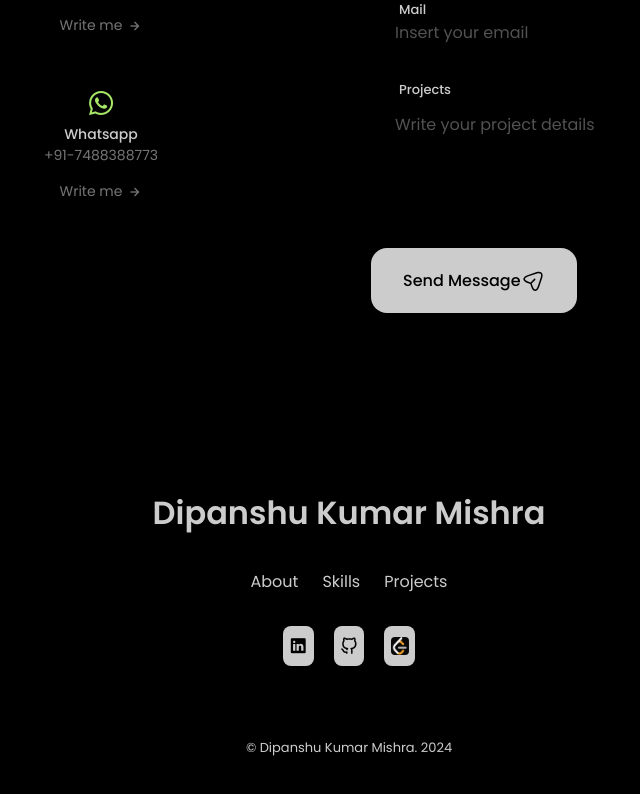
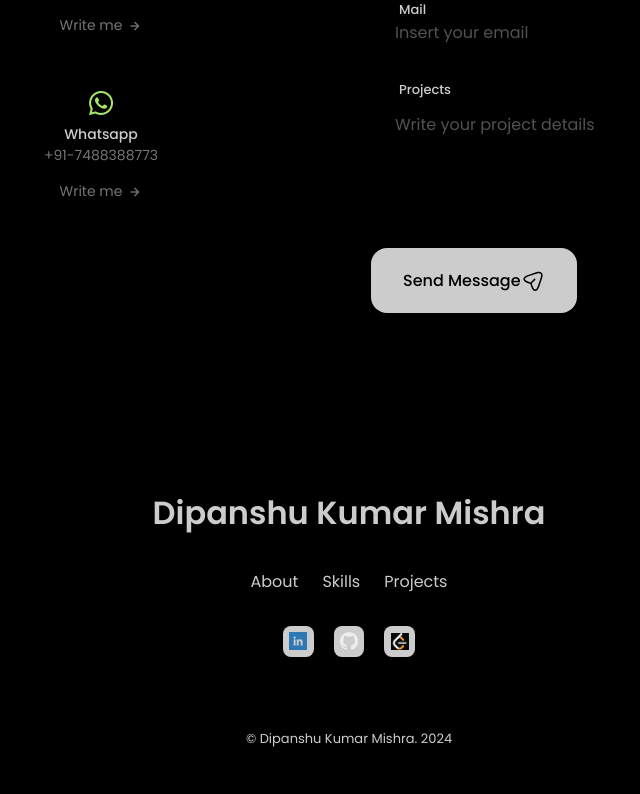
Before and after one commit to dipcoderr/Portfolio, a React (Vite) app: page / in a window 1280 px wide. Shown: the part 6135-6929 px from the top of the page, without its empty margins (291-931 px from the left). Built offline with nearby package versions, Linux system fonts and the light colour scheme.

Commit message:
Use LinkedIn, GitHub, LeetCode logo images in footer

```diff
--- a/src/component/Footer/Footer.jsx
+++ b/src/component/Footer/Footer.jsx
@@ -1,12 +1,12 @@
-// import React from 'react';
 import "../Footer/footer.css";
 import leetcodeIcon from "../../assets/leetcode.png";
+import githubIcon from "../../assets/github.png";
+import linkedinIcon from "../../assets/linkedin.png";
 
 export default function Footer() {
 return (
     <footer className="footer">
         <div className="footer-container container">
-            {/* <hr/> */}
             <h1 className="footer-title">Dipanshu Kumar Mishra</h1>
 
             <ul className="footer-list">
@@ -23,13 +23,13 @@ return (
 
             <div className="footer-social">
                 <a href="https://www.linkedin.com/in/dipcoderr/" className="footer-social-link" rel="noreferrer" target="_blank">
-            <i className="uil uil-linkedin"></i>
+                    <img src={linkedinIcon} alt="LinkedIn" className="footer-social-img" />
                 </a>
                 <a href="https://github.com/dipcoderr" rel="noreferrer" className="footer-social-link" target="_blank">
-            <i className="uil uil-github-alt"></i>
+                    <img src={githubIcon} alt="GitHub" className="footer-social-img" />
                 </a>
                 <a href="https://leetcode.com/u/dipcoderr/" rel="noreferrer" className="footer-social-link" target="_blank">
-            <img src={leetcodeIcon} alt="LeetCode" className="social-icon-img" />
+                    <img src={leetcodeIcon} alt="LeetCode" className="footer-social-img" />
                 </a>
             </div>
 
--- a/src/component/Footer/footer.css
+++ b/src/component/Footer/footer.css
@@ -60,9 +60,11 @@
     color: #fff;
 }
 
-.footer-social-link .social-icon-img {
+.footer-social-link .social-icon-img,
+.footer-social-link .footer-social-img {
     width: 18px;
     height: 18px;
+    object-fit: contain;
 }
 
 .footer-copy {
```
Lines whose indentation alone changed are shown as unchanged.
